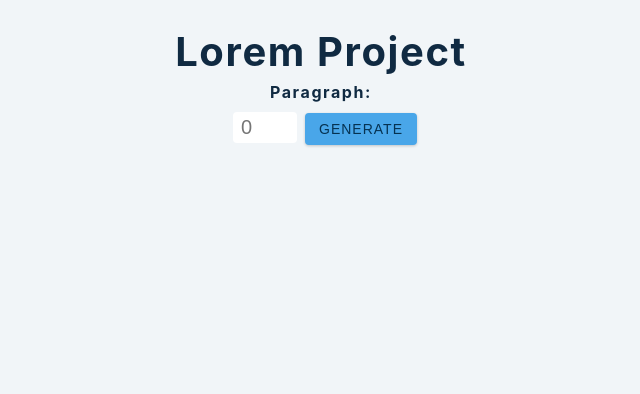
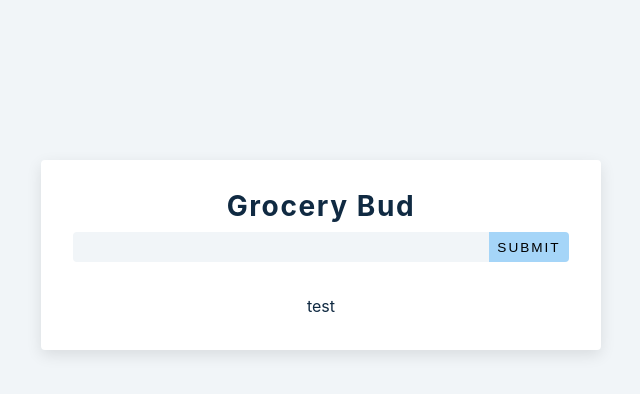
Before and after one commit to Erickthamara/REACT-Birthday-Reminder-Project, a React (Vite) app: page / in a window 1280 px wide. Shown: the top 394 px of the page, without its empty margins (319-959 px from the left). Built offline with nearby package versions, Linux system fonts and the light colour scheme.

Commit message:
Started the new to do list project named Grocery Bud.

```diff
--- a/package.json
+++ b/package.json
@@ -11,7 +11,8 @@
   },
   "dependencies": {
     "react": "^18.2.0",
-    "react-dom": "^18.2.0"
+    "react-dom": "^18.2.0",
+    "react-icons": "^5.0.1"
   },
   "devDependencies": {
     "@types/react": "^18.2.43",
--- a/src/6.Lorem/Lorem.jsx
+++ b/src/6.Lorem/Lorem.jsx
@@ -1,41 +1,30 @@
-import { useEffect, useState } from "react";
+import { useState } from "react";
 import text from "./data";
 const Lorem = () => {
   const [num, SetNum] = useState(0);
   const [maxNums, SetMaxNums] = useState(0);
   const [displayList, SetDisplayList] = useState([]);
 
-  // const grabNum = (e) => {
-  //   SetNum(e.target.value);
-  //   console.log(`Targest is ${e.target.value}`);
-  //   //console.log(`State num  is ${num}`);
-  // };
+  const grabNum = (e) => {
+    SetNum(e.target.value);
+  };
   const para = () => {
-    console.log(maxNums);
     const actualNums = text.filter((par, index) => {
       return index < num;
     });
     SetDisplayList(actualNums);
   };
 
-  const handleClick = (e) => {
-    console.log(num);
+  const handleClick = () => {
     SetMaxNums(num + 1);
     para();
   };
-  // useEffect(() => {
-  //   para()
-  // }, [handleClick])
 
   return (
     <div>
       <div>
         <h4 className="label">Paragraph: </h4>
-        <input
-          type="number"
-          placeholder="0"
-          onChange={(e) => SetNum(e.target.value)}
-        />
+        <input type="number" placeholder="0" onChange={grabNum} />
         <button className="btn" onClick={handleClick}>
           GENERATE
         </button>
--- /dev/null
+++ b/src/7.Grocery-Bud/GroceryBud.jsx
@@ -0,0 +1,25 @@
+import { useState } from "react";
+import { IoTrashBin } from "react-icons/io5";
+import { IoMdCheckmarkCircle } from "react-icons/io";
+const GroceryBud = () => {
+  const [grocerys, SetGrocerys] = useState([]);
+  const handleSubmit = (e) => {
+    e.preventdefault;
+    console.log(e.target.value);
+  };
+  return (
+    <section className="section-center">
+      <h3>Grocery Bud</h3>
+      <form action="" className="grocery-form" onSubmit={handleSubmit}>
+        <div className="form-control">
+          <input type="text" className="grocery" />
+          <button className="submit-btn">SUBMIT</button>
+        </div>
+      </form>
+
+      <div className="grocery-container">test</div>
+    </section>
+  );
+};
+
+export default GroceryBud;
--- /dev/null
+++ b/src/7.GroceryBud.css
@@ -0,0 +1,306 @@
+/*
+===============
+Variables
+===============
+*/
+
+:root {
+  /* dark shades of primary color*/
+  --clr-primary-1: hsl(205, 86%, 17%);
+  --clr-primary-2: hsl(205, 77%, 27%);
+  --clr-primary-3: hsl(205, 72%, 37%);
+  --clr-primary-4: hsl(205, 63%, 48%);
+  /* primary/main color */
+  --clr-primary-5: hsl(205, 78%, 60%);
+  /* lighter shades of primary color */
+  --clr-primary-6: hsl(205, 89%, 70%);
+  --clr-primary-7: hsl(205, 90%, 76%);
+  --clr-primary-8: hsl(205, 86%, 81%);
+  --clr-primary-9: hsl(205, 90%, 88%);
+  --clr-primary-10: hsl(205, 100%, 96%);
+  /* darkest grey - used for headings */
+  --clr-grey-1: hsl(209, 61%, 16%);
+  --clr-grey-2: hsl(211, 39%, 23%);
+  --clr-grey-3: hsl(209, 34%, 30%);
+  --clr-grey-4: hsl(209, 28%, 39%);
+  /* grey used for paragraphs */
+  --clr-grey-5: hsl(210, 22%, 49%);
+  --clr-grey-6: hsl(209, 23%, 60%);
+  --clr-grey-7: hsl(211, 27%, 70%);
+  --clr-grey-8: hsl(210, 31%, 80%);
+  --clr-grey-9: hsl(212, 33%, 89%);
+  --clr-grey-10: hsl(210, 36%, 96%);
+  --clr-white: #fff;
+  --clr-red-dark: hsl(360, 67%, 44%);
+  --clr-red-light: hsl(360, 71%, 66%);
+  --clr-green-dark: hsl(125, 67%, 44%);
+  --clr-green-light: hsl(125, 71%, 66%);
+  --clr-black: #222;
+  --transition: all 0.3s linear;
+  --spacing: 0.1rem;
+  --radius: 0.25rem;
+  --light-shadow: 0 5px 15px rgba(0, 0, 0, 0.1);
+  --dark-shadow: 0 5px 15px rgba(0, 0, 0, 0.2);
+  --max-width: 1170px;
+  --fixed-width: 620px;
+}
+/*
+===============
+Global Styles
+===============
+*/
+
+*,
+::after,
+::before {
+  margin: 0;
+  padding: 0;
+  box-sizing: border-box;
+}
+body {
+  font-family: -apple-system, BlinkMacSystemFont, "Segoe UI", Roboto, Oxygen,
+    Ubuntu, Cantarell, "Open Sans", "Helvetica Neue", sans-serif;
+  background: var(--clr-grey-10);
+  color: var(--clr-grey-1);
+  line-height: 1.5;
+  font-size: 0.875rem;
+}
+ul {
+  list-style-type: none;
+}
+a {
+  text-decoration: none;
+}
+h1,
+h2,
+h3,
+h4 {
+  letter-spacing: var(--spacing);
+  text-transform: capitalize;
+  line-height: 1.25;
+  margin-bottom: 0.75rem;
+}
+h1 {
+  font-size: 3rem;
+}
+h2 {
+  font-size: 2rem;
+}
+h3 {
+  font-size: 1.25rem;
+}
+h4 {
+  font-size: 0.875rem;
+}
+p {
+  margin-bottom: 1.25rem;
+  color: var(--clr-grey-5);
+}
+@media screen and (min-width: 800px) {
+  h1 {
+    font-size: 4rem;
+  }
+  h2 {
+    font-size: 2.5rem;
+  }
+  h3 {
+    font-size: 1.75rem;
+  }
+  h4 {
+    font-size: 1rem;
+  }
+  body {
+    font-size: 1rem;
+  }
+  h1,
+  h2,
+  h3,
+  h4 {
+    line-height: 1;
+  }
+}
+.btn {
+  text-transform: uppercase;
+  background: transparent;
+  color: var(--clr-black);
+  padding: 0.375rem 0.75rem;
+  letter-spacing: var(--spacing);
+  display: inline-block;
+  transition: var(--transition);
+  font-size: 0.875rem;
+  border: 2px solid var(--clr-black);
+  cursor: pointer;
+  box-shadow: 0 1px 3px rgba(0, 0, 0, 0.2);
+  border-radius: var(--radius);
+}
+.btn:hover {
+  color: var(--clr-white);
+  background: var(--clr-black);
+}
+/* section */
+.section {
+  padding: 5rem 0;
+}
+
+.section-center {
+  width: 90vw;
+  margin: 0 auto;
+  max-width: 35rem;
+  margin-top: 8rem;
+}
+@media screen and (min-width: 992px) {
+  .section-center {
+    width: 95vw;
+  }
+}
+main {
+  min-height: 100vh;
+  display: grid;
+  place-items: center;
+}
+/*
+===============
+Grocery List
+===============
+*/
+.section-center {
+  background: var(--clr-white);
+  border-radius: var(--radius);
+  box-shadow: var(--light-shadow);
+  transition: var(--transition);
+  padding: 2rem;
+}
+.section-center:hover {
+  box-shadow: var(--dark-shadow);
+}
+.alert {
+  margin-bottom: 1rem;
+  height: 1.25rem;
+  display: grid;
+  align-items: center;
+  text-align: center;
+  font-size: 0.7rem;
+  border-radius: 0.25rem;
+  letter-spacing: var(--spacing);
+  text-transform: capitalize;
+}
+.alert-danger {
+  color: #721c24;
+  background: #f8d7da;
+}
+.alert-success {
+  color: #155724;
+  background: #d4edda;
+}
+.grocery-form h3 {
+  color: var(--clr-primary-1);
+  margin-bottom: 1.5rem;
+  text-align: center;
+}
+.form-control {
+  display: flex;
+  justify-content: center;
+}
+.grocery {
+  padding: 0.25rem;
+  padding-left: 1rem;
+  background: var(--clr-grey-10);
+  border-top-left-radius: var(--radius);
+  border-bottom-left-radius: var(--radius);
+  border-color: transparent;
+  font-size: 1rem;
+  flex: 1 0 auto;
+  color: var(--clr-grey-5);
+}
+.grocery::placeholder {
+  font-family: var(--ff-secondary);
+  color: var(--clr-grey-5);
+}
+.submit-btn {
+  background: var(--clr-primary-8);
+  border-color: transparent;
+  flex: 0 0 5rem;
+  display: grid;
+  align-items: center;
+  padding: 0.25rem;
+  text-transform: capitalize;
+  letter-spacing: 2px;
+  border-top-right-radius: var(--radius);
+  border-bottom-right-radius: var(--radius);
+  cursor: pointer;
+  content: var(--clr-primary-5);
+  transition: var(--transition);
+  font-size: 0.85rem;
+}
+.submit-btn:hover {
+  background: var(--clr-primary-5);
+  color: var(--clr-white);
+}
+
+.grocery-container {
+  margin-top: 2rem;
+}
+
+.grocery-item {
+  display: flex;
+  align-items: center;
+  justify-content: space-between;
+  margin-bottom: 0.5rem;
+  transition: var(--transition);
+  padding: 0.25rem 1rem;
+  border-radius: var(--radius);
+  text-transform: capitalize;
+}
+.grocery-item:hover {
+  color: var(--clr-grey-5);
+  background: var(--clr-grey-10);
+}
+.grocery-item:hover .title {
+  color: var(--clr-grey-5);
+}
+.title {
+  margin-bottom: 0;
+  color: var(--clr-grey-1);
+  letter-spacing: 2px;
+  transition: var(--transition);
+}
+.edit-btn,
+.delete-btn {
+  background: transparent;
+  border-color: transparent;
+  cursor: pointer;
+  font-size: 0.7rem;
+  margin: 0 0.15rem;
+  transition: var(--transition);
+}
+.edit-btn {
+  color: var(--clr-green-light);
+}
+.edit-btn:hover {
+  color: var(--clr-green-dark);
+}
+.delete-btn {
+  color: var(--clr-red-light);
+}
+.delete-btn:hover {
+  color: var(--clr-red-dark);
+}
+.clear-btn {
+  text-transform: capitalize;
+  width: 10rem;
+  height: 1.5rem;
+  display: grid;
+  align-items: center;
+  background: transparent;
+  border-color: transparent;
+  color: var(--clr-red-light);
+  margin: 0 auto;
+  font-size: 0.85rem;
+  letter-spacing: var(--spacing);
+  cursor: pointer;
+  transition: var(--transition);
+  margin-top: 1.25rem;
+}
+.clear-btn:hover {
+  color: var(--clr-red-dark);
+}
--- a/src/App.jsx
+++ b/src/App.jsx
@@ -2,13 +2,12 @@
 // import viteLogo from "/vite.svg";
 
 import "./App.css";
-import Lorem from "./6.Lorem/Lorem";
+import GroceryBud from "./7.Grocery-Bud/GroceryBud";
 
 function App() {
   return (
     <>
-      <h2>Lorem Project</h2>
-      <Lorem />
+      <GroceryBud />
     </>
   );
 }
--- a/src/main.jsx
+++ b/src/main.jsx
@@ -1,5 +1,5 @@
 import ReactDOM from "react-dom/client";
 import App from "./App.jsx";
-import "./6.Lorem.css";
+import "./7.GroceryBud.css";
 
 ReactDOM.createRoot(document.getElementById("root")).render(<App />);
```
Also changed, not shown: src/7.Grocery-Bud/Alert.jsx (added, +11 -0 lines), 1 other file (tests, documents, lock files or other folders).
